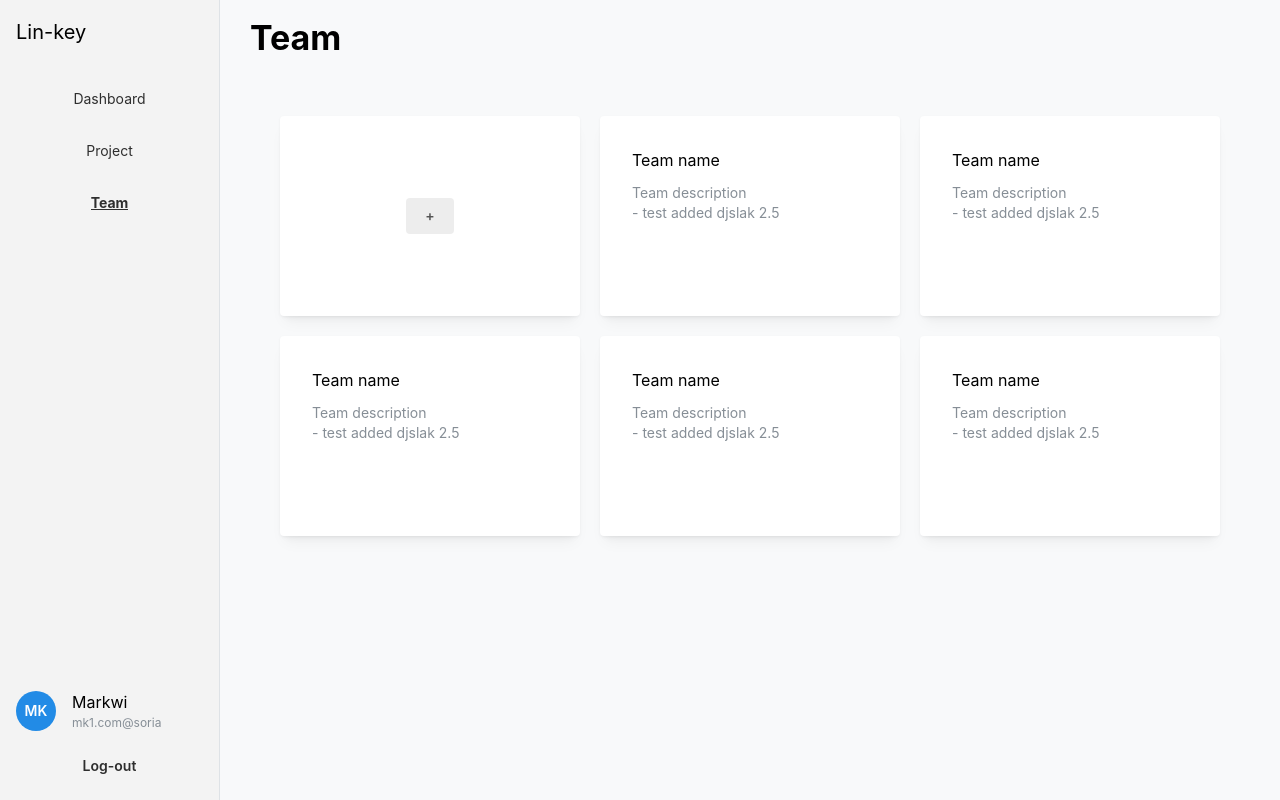
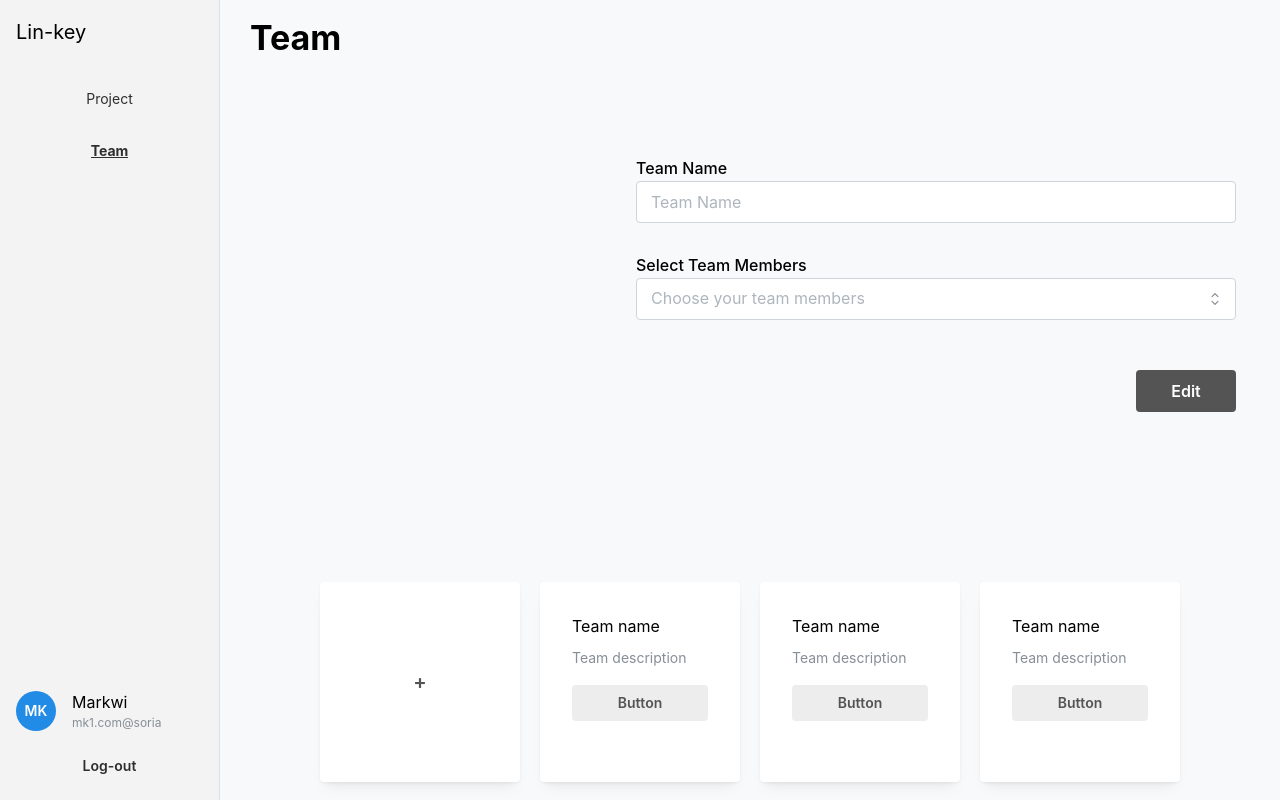
Before and after one commit to Seollal-TF-TEAM/Linkey-frontend, a React (Create React App) app in the folder front/: page /team in a window 1280 px wide. Built offline with nearby package versions, Linux system fonts and the light colour scheme.

Commit message:
feat : Modify Team page & navbar

```diff
--- a/front/src/project/depth1/page.tsx
+++ b/front/src/project/depth1/page.tsx
@@ -54,7 +54,7 @@ function ProjectPage() {
 
                     {/* 메뉴 */}
                     <div style={{ marginBottom: 40 }}>
-                        {['/dashboard', '/project', '/team'].map((path, index) => (
+                        {['/project', '/team'].map((path, index) => (
                             <Button
                                 key={index}
                                 variant="subtle"
--- a/front/src/team/depth1/page.tsx
+++ b/front/src/team/depth1/page.tsx
@@ -10,7 +10,7 @@ import {
     Title,
     SimpleGrid,
     Card,
-    Drawer
+    Drawer, TextInput, Flex, MultiSelect
 } from '@mantine/core';
 
 function TeamPage() {
@@ -37,6 +37,9 @@ function TeamPage() {
                 <Text> 흠 ㅋㅋ </Text>
             </Drawer>
 
+
+
+
             <AppShell
                 padding="md"
                 navbar={{ width: 220, breakpoint: 'sm' }}
@@ -58,7 +61,7 @@ function TeamPage() {
 
                     {/* 메뉴 */}
                     <div style={{ marginBottom: 40 }}>
-                        {['/dashboard', '/project', '/team'].map((path, index) => (
+                        {['/project', '/team'].map((path, index) => (
                             <Button
                                 key={index}
                                 variant="subtle"
@@ -102,35 +105,82 @@ function TeamPage() {
 
                 {/* 메인 콘텐츠 영역 */}
                 <AppShell.Main>
-                    <div style={{ position: 'absolute', top: 16, left: 250 }}>
-                        <Title order={1} mb="lg">
-                            Team
-                        </Title>
-                    </div>
+                    <Center>
+                        <div style={{ position: 'absolute', top: 16, left: 250 }}>
+                            <Title order={1} mb="lg">
+                                Team
+                            </Title>
+                        </div>
+
+                        <SimpleGrid cols={3} spacing="lg" verticalSpacing="xs">
+                            <Flex  ml={400} mt={140} w={600} direction="column">
+                                {/* Team name */}
+                                <Flex gap="md" align="flex-end" mb={30}>
+                                    <TextInput
+                                        size="md"
+                                        label="Team Name"
+                                        placeholder="Team Name"
+                                        style={{ flex: 9 }}
+                                    />
+                                </Flex>
+
+                                {/* select DB user for team members */}
+                                <Flex gap="md" align="flex-end" mb={30}>
+                                    <MultiSelect
+                                        size="md"
+                                        label="Select Team Members"
+                                        placeholder="Choose your team members"
+                                        style={{ flex: 9 }}
+                                        data={['은정', '정현', '원호', '대연', '민지', '홍찬', '슬기']}
+                                        searchable
+                                    />
+                                </Flex>
+                                <Flex w={100} ml={500}>
+                                    <Button
+                                        variant="filled"
+                                        color="#545454"
+                                        size="md"
+                                        style={{ flex: 1 }}
+                                        mt={20}
+                                    >
+                                        Edit
+                                    </Button>
+                                </Flex>
+                            </Flex>
+                        </SimpleGrid>
+                    </Center>
+
+
 
                     <Center>
-                        <SimpleGrid cols={3} spacing="lg">
-                            {/* 새 프로젝트 생성용 카드 (+) */}
+
+                        {/*<div style={{ position: 'static', top: 16, left: 250 }}>*/}
+                        {/*    <Title order={1} mb="lg">*/}
+                        {/*        My Team*/}
+                        {/*    </Title>*/}
+                        {/*</div>*/}
+
+                        <SimpleGrid cols={4} spacing="lg" verticalSpacing="xs" mt={70}>
+                            {/* 새 팀 생성용 카드 (+) */}
                             <Card
                                 shadow="sm"
                                 p="xl"
                                 style={{ display: 'flex', alignItems: 'center', justifyContent: 'center', height:'200px', top:'100px'}}
                             >
                                 {/* 새 프로젝트 생성용 사이드 페이지 열기 */}
-                                <Button variant="light" color="#545454" onClick={open}>+</Button>
+                                <Button variant="transparent" color="#545454" size="xl" onClick={open}>+</Button>
                             </Card>
 
-                            {/* 기존 프로젝트 카드 (5개 예시) */}
-                            {[...Array(5)].map((_, index) => (
-                                <Card shadow="sm" p="xl" key={index} style={{ height: '200px', top:'100px', width: '300px' }}>
+                            {/* 기존 팀 카드 (3개 예시) */}
+                            {[...Array(3)].map((_, index) => (
+                                <Card shadow="sm" p="xl" key={index} style={{ height: '200px', top:'100px', width: '200px' }}>
                                     <Text weight="bold" mb="xs">
                                         Team name
                                     </Text>
                                     <Text size="sm" color="dimmed" mb="md">
                                         Team description
-                                        <br />
-                                        - test added djslak 2.5
                                     </Text>
+                                    <Button variant="light" color="#545454" >Button</Button>
                                 </Card>
                             ))}
                         </SimpleGrid>
```
